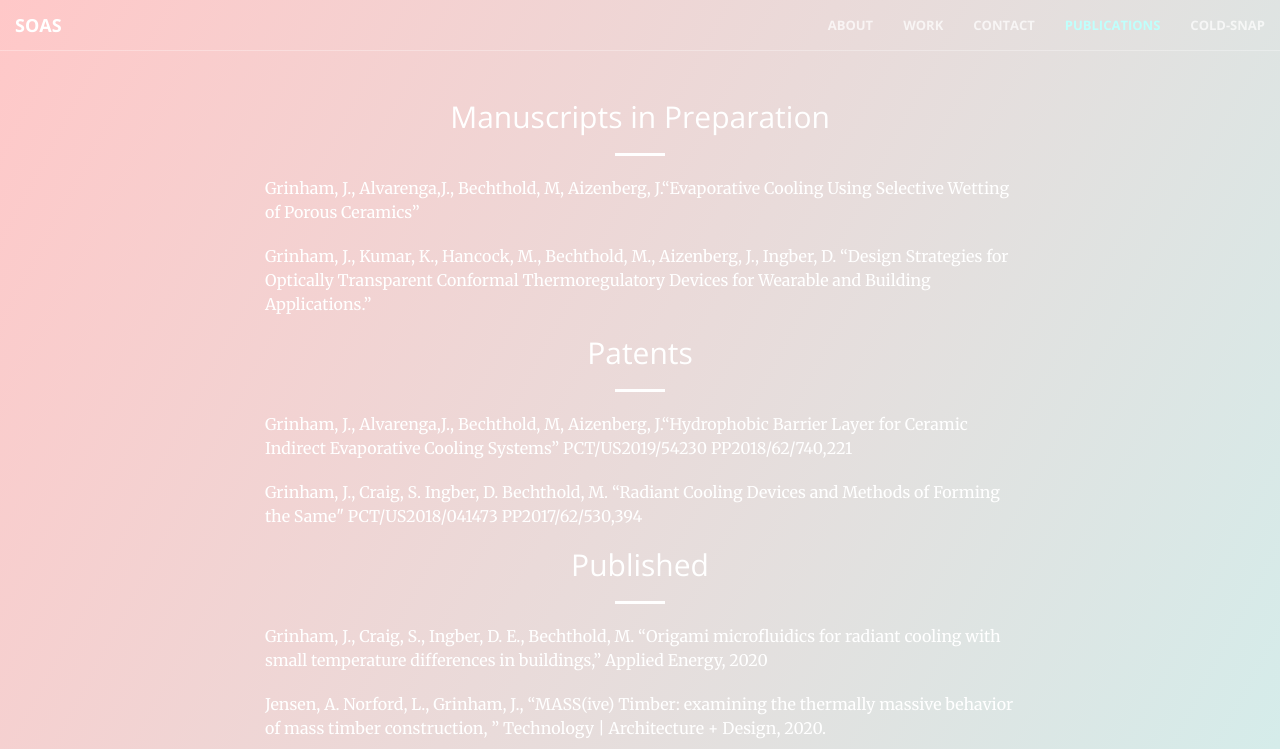
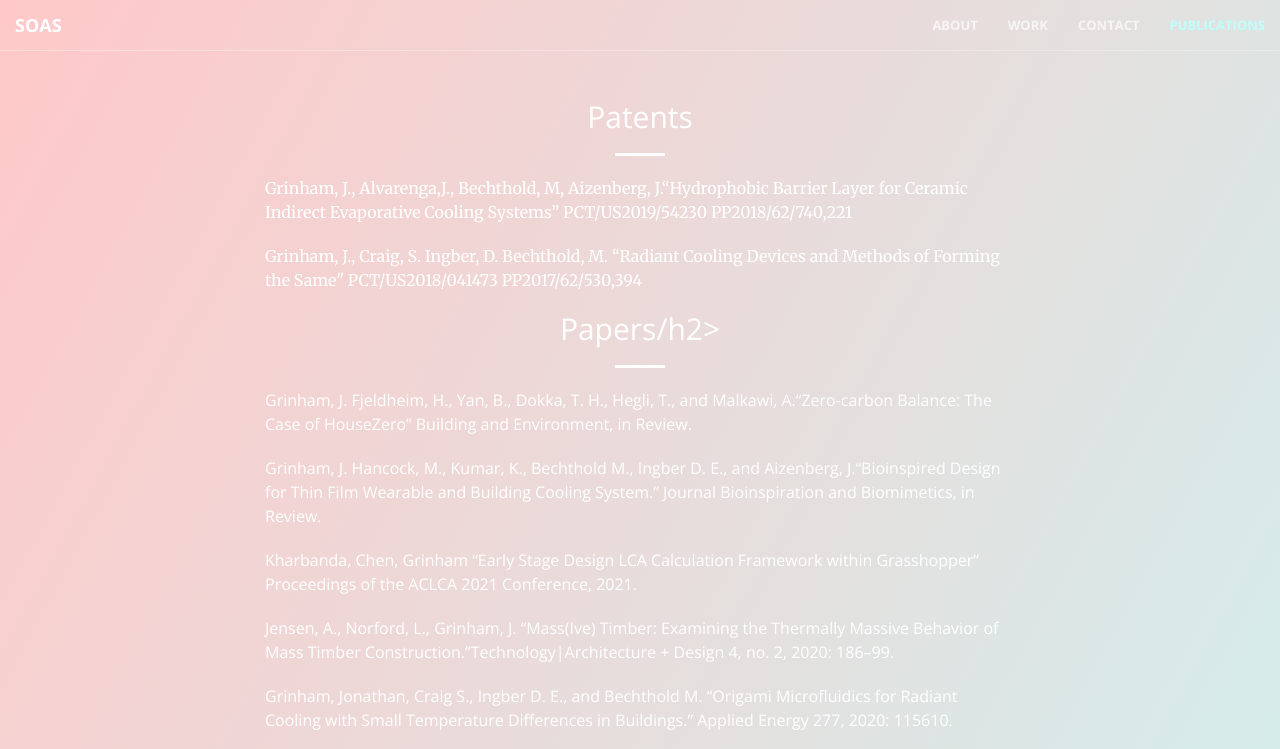
Before and after one commit to jgrinham/site, a website: page Publications/index.html in a window 1280 px wide. Shown: the top 749 px of the page. Drawn offline with nearby package versions, Linux system fonts and the light colour scheme; files that its build step writes are made by us from their sources; files whose address does not match are found by name.

Commit message:
update
update

```diff
--- a/Publications/index.html
+++ b/Publications/index.html
@@ -65,10 +65,11 @@
                     <li>
                         <a class="caption-link" href="../Highlights/index.html">Highlights</a>
                     </li>
-                    -->
+
                     <li>
                         <a class="caption-link" href= "cold-SNAP/index.html">cold-SNAP</a>
                     </li>
+                    -->
                 </ul>
             </div>
             <!-- /.navbar-collapse -->
@@ -78,19 +79,7 @@
 
 
     <section class="bg-primary" id="publications">
-        <div class="container">
-            <div class="row">
-                <div class="col-lg-8 col-lg-offset-2 text-center">
-                    <h2 class="section-heading">Manuscripts in Preparation</h2>
-                    <hr class="light">
 
-                    <p class="text-faded-2 text-left">Grinham, J., Alvarenga,J., Bechthold, M, Aizenberg, J.“Evaporative Cooling Using Selective Wetting of Porous Ceramics”</p>
-
-                    <p class="text-faded-2 text-left">Grinham, J., Kumar, K., Hancock, M., Bechthold, M., Aizenberg, J., Ingber, D. “Design Strategies for Optically Transparent  Conformal Thermoregulatory Devices for Wearable and Building Applications.”</p>
-
-                </div>
-            </div>
-        </div>
         <div class="container">
             <div class="row">
                 <div class="col-lg-8 col-lg-offset-2 text-center">
@@ -107,12 +96,18 @@
          <div class="container">
             <div class="row">
                 <div class="col-lg-8 col-lg-offset-2 text-center">
-                    <h2 class="section-heading">Published</h2>
+                    <h2 class="section-heading">Papers/h2>
                     <hr class="light">
 
-                    <p class="text-faded-2 text-left">Grinham, J., Craig, S., Ingber, D. E., Bechthold, M. “Origami microfluidics for radiant cooling with small temperature differences in buildings,” Applied Energy, 2020</p>
+                     <p class="text-faded-2 text-left">Grinham, J. Fjeldheim, H., Yan, B., Dokka, T. H., Hegli, T., and Malkawi, A.“Zero-carbon Balance: The Case of HouseZero” Building and Environment, in Review. </p>
 
-                    <p class="text-faded-2 text-left">Jensen, A. Norford, L., Grinham, J., “MASS(ive) Timber: examining the thermally massive behavior of mass timber construction, ” Technology | Architecture + Design, 2020.</p>
+                     <p class="text-faded-2 text-left">Grinham, J. Hancock, M., Kumar, K., Bechthold M., Ingber D. E., and Aizenberg, J.“Bioinspired Design for Thin Film Wearable and Building Cooling System.” Journal Bioinspiration and Biomimetics, in Review. </p>
+
+                     <p class="text-faded-2 text-left">Kharbanda, Chen, Grinham “Early Stage Design LCA Calculation Framework within Grasshopper” Proceedings of the ACLCA 2021 Conference, 2021. </p>
+
+                     <p class="text-faded-2 text-left">Jensen, A., Norford, L., Grinham, J. “Mass(Ive) Timber: Examining the Thermally  Massive Behavior of Mass Timber Construction.”Technology|Architecture + Design 4, no. 2, 2020: 186–99.</p>
+
+                     <p class="text-faded-2 text-left">Grinham, Jonathan, Craig S., Ingber D. E., and Bechthold M. “Origami Microfluidics for Radiant Cooling with Small Temperature Differences in  Buildings.” Applied Energy 277, 2020: 115610.</p>
 
                     <p class="text-faded-2 text-left">Seibold, Z., Grinham, J., Geletina, O., Ahanotu, O., Sayegh, A., Weaver, J.,Bechthold, M. “Fluid Equilibrium: Material Computation in Ferrofluidic Castings” Proceedings of the 38th Annual Conference of the Association for Computer Aided Design in Architecture (ACADIA), Mexico City, Mx 2018</p>
 
```
Also changed, not shown: index.html (+2 -1 lines), 1 other file.
